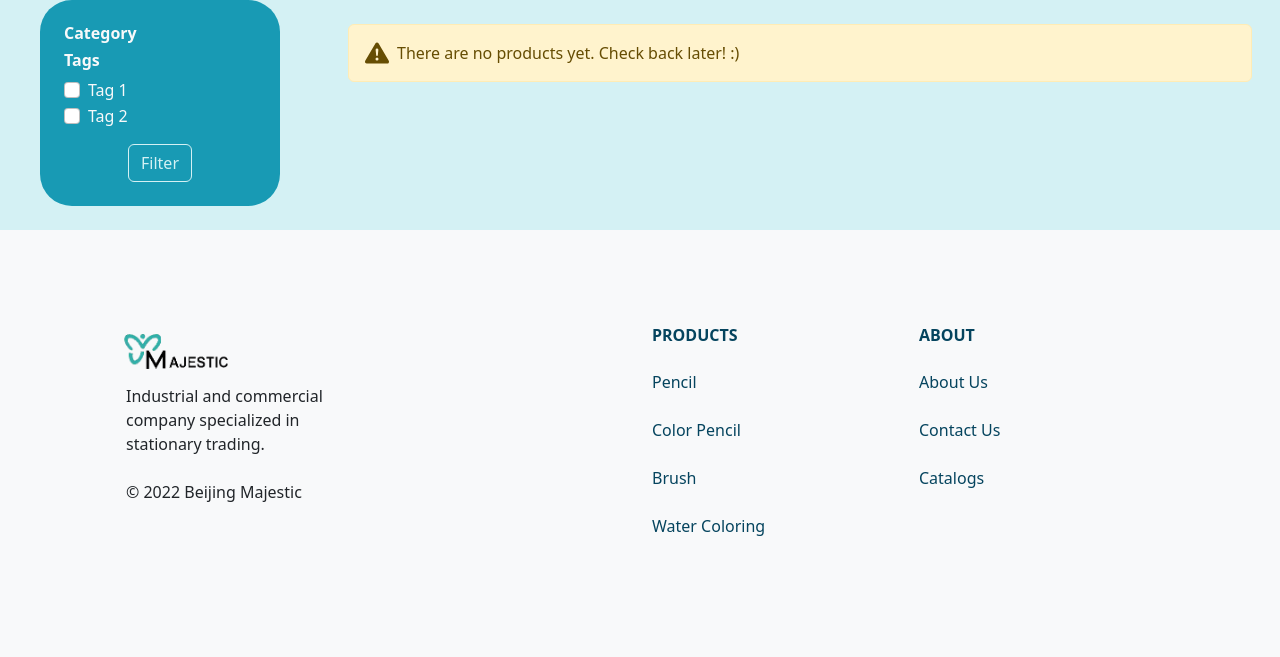
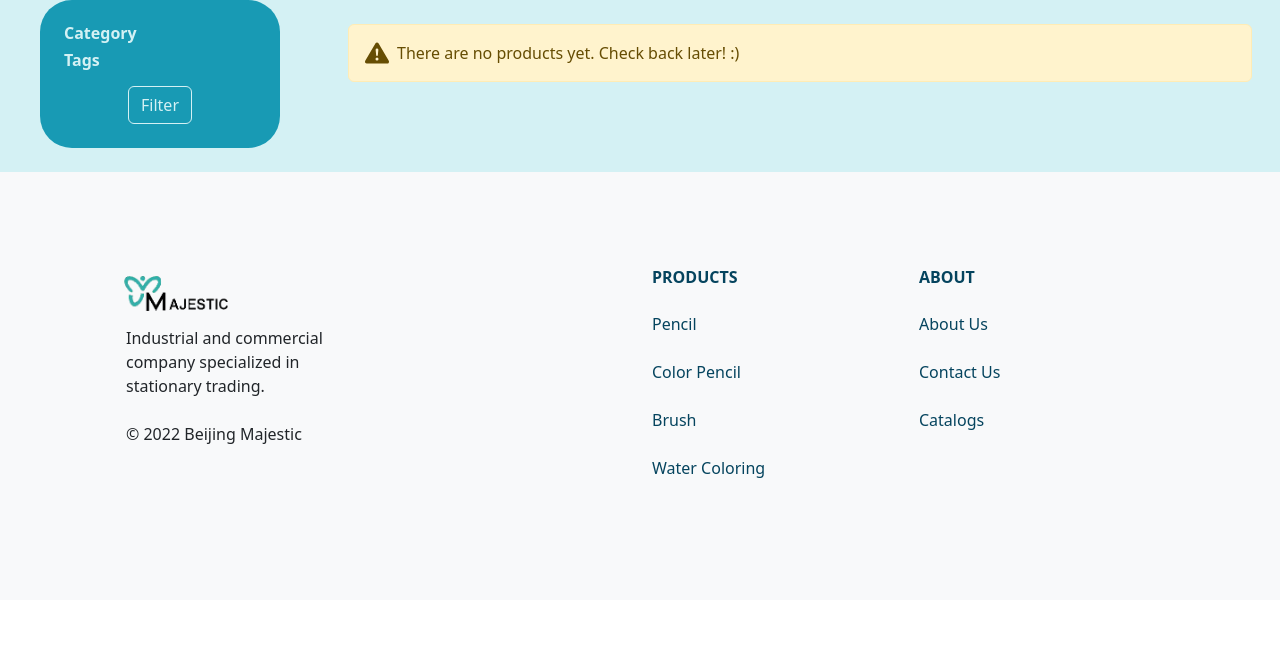
Before and after one commit to YRD-Software/bjmajestic.com, a Django app: page /products/ in a window 1280 px wide. Shown: the part 66-723 px from the top of the page. Run offline with Django 3.2, Linux system fonts and the light colour scheme; data that the repository does not hold is empty; some libraries are stand-ins or nearby versions.

Commit message:
Update form

```diff
--- a/products/templates/homepage/products.html
+++ b/products/templates/homepage/products.html
@@ -6,25 +6,23 @@
   <div class="row">
     <div class="col-3 px-0">
       <div class="sticky-filter mb-4">
-        <div class="bg-bluegrotto w-75 p-4 text-light rounded-5">
+        <div class="bg-bluegrotto w-75 p-4 text-lightblue rounded-5">
           <form method="post" action="{% url 'products:products' %}">
             {% csrf_token %}
             <h6 class="fw-bold">Category</h6>
             {% for category in categories %}
             <div class="form-check">
-              <input name="{{ category.id }}" class="form-check-input" type="checkbox" id="{{ category }}" />
+              <input name="category" class="form-check-input" value='{{ category }}' type="checkbox" id="{{ category.id }}" />
               <label class="form-check-label" for="flexCheck-{{ category }}"> {{ category }} </label>
             </div>
             {% endfor %}
             <h6 class="fw-bold mt-2">Tags</h6>
+            {% for tag in tags %}
             <div class="form-check">
-              <input class="form-check-input" type="checkbox" value="" id="flexCheckDefault" />
-              <label class="form-check-label" for="flexCheckDefault"> Tag 1 </label>
+              <input name="tag" class="form-check-input" value='{{ tag }}' type="checkbox" id="{{ tag.id }}" />
+              <label class="form-check-label" for="flexCheckDefault"> {{ tag}}</label>
             </div>
-            <div class="form-check">
-              <input class="form-check-input" type="checkbox" value="" id="flexCheckChecked" />
-              <label class="form-check-label" for="flexCheckChecked"> Tag 2 </label>
-            </div>
+            {% endfor %}
             <div class="d-flex justify-content-center mt-3">
               <button class="btn btn-outline-lightblue" type="submit">Filter</button>
             </div>
--- a/products/views.py
+++ b/products/views.py
@@ -1,7 +1,7 @@
 from django.views import generic
 from django.http import HttpResponse
 from django import forms
-from django.shortcuts import render
+from django.shortcuts import render, redirect
 from .models import Category, Product, Tag
 
 # Create your views here.
@@ -33,8 +33,8 @@ class ProductsView(generic.ListView):
     def post(self, request): # TODO: Make this work.
         form = forms.Form(request.POST)
         if form.is_valid():
-            print(form.cleaned_data)
-        return HttpResponse("Posted successfully")
+            print(form.data)
+        return redirect('products:products')
 
 
 class DetailProductView(generic.DetailView):
```
